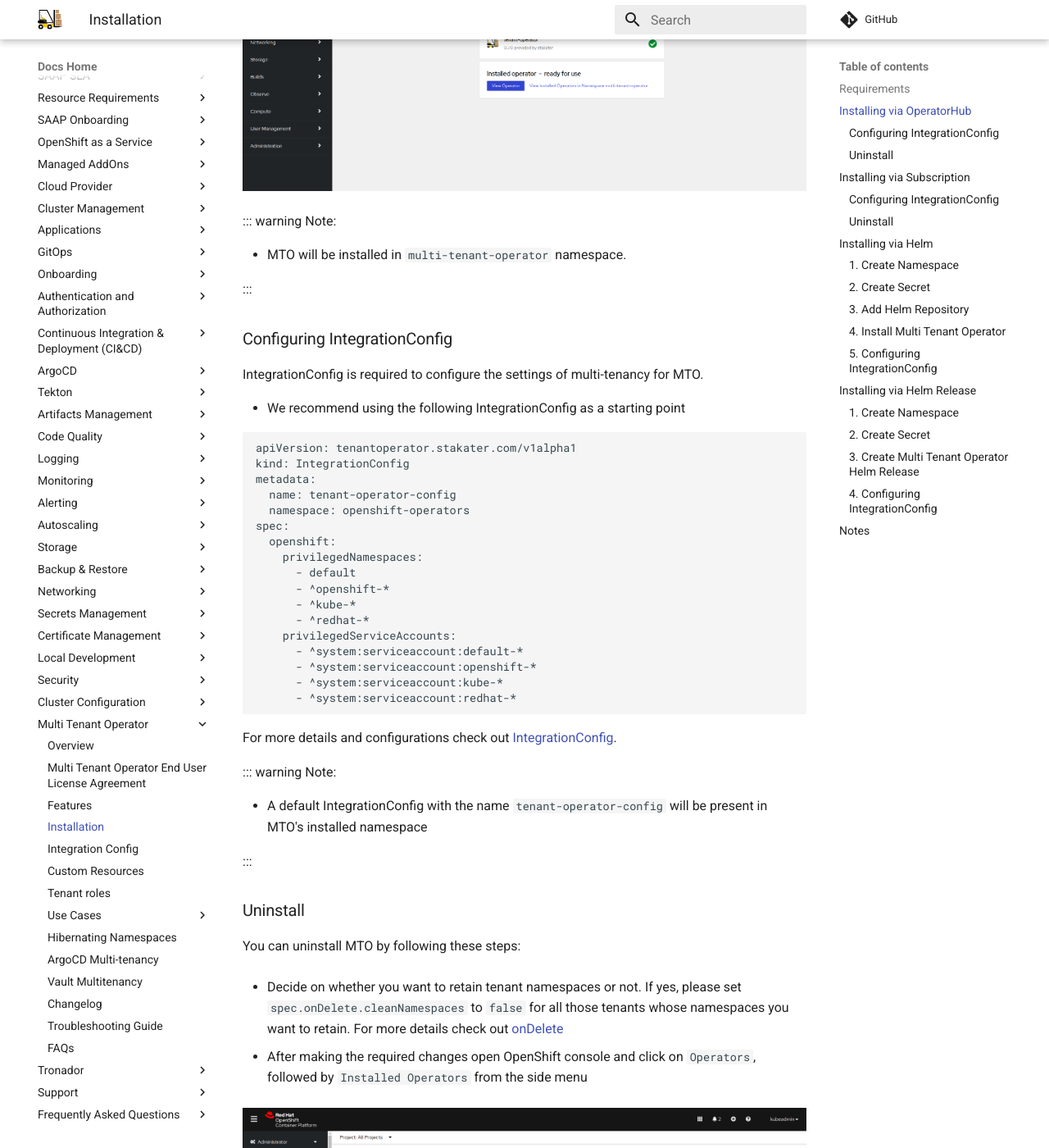
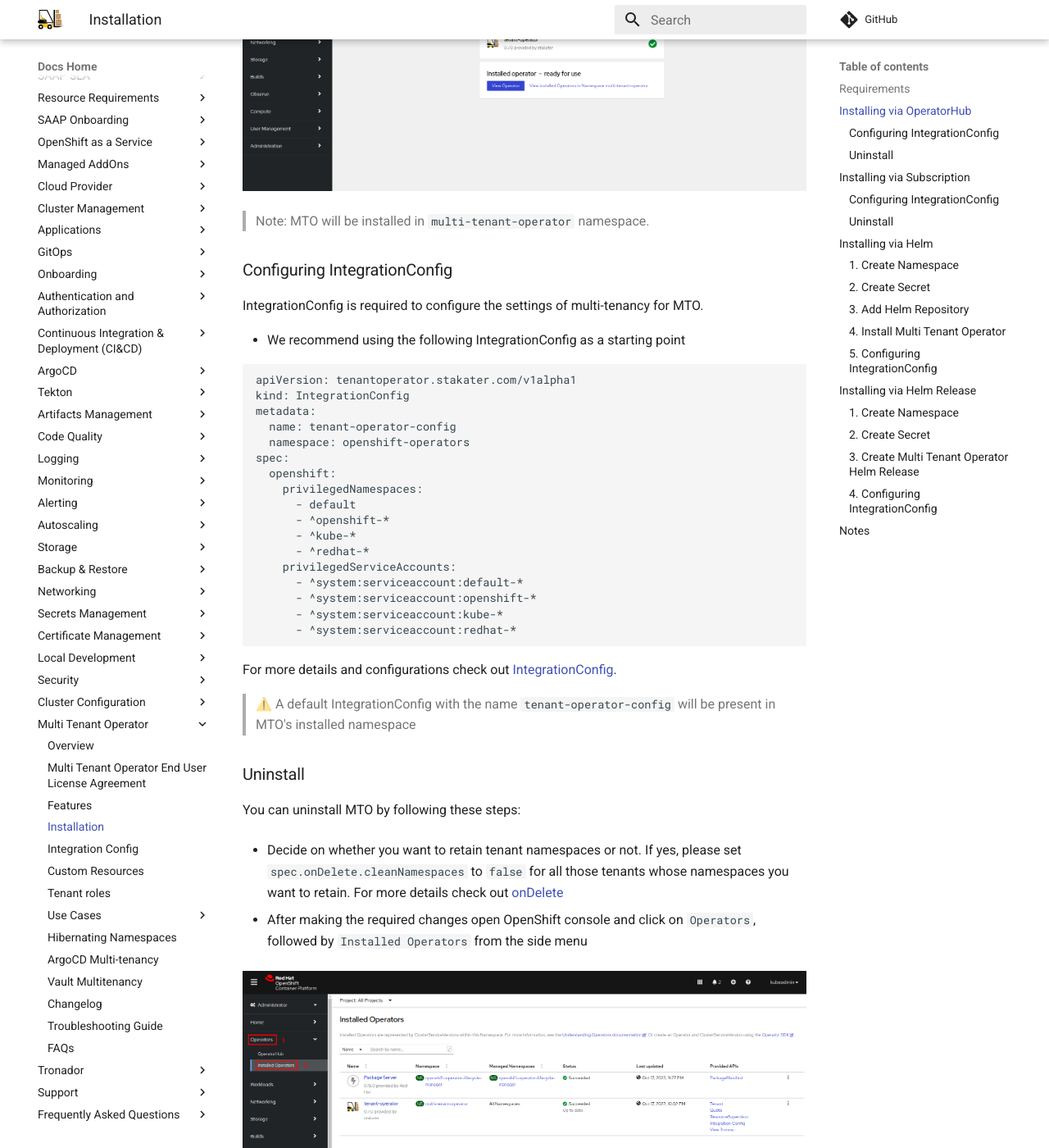
Before and after one commit to stakater/stakater-docs, an MkDocs documentation site: the page built from docs/content/sre/multi-tenant-operator/installation.md, in a window 1280 px wide and 1400 px high, scrolled down 2970 px. Shown: the whole window at 82% size. Built offline with MkDocs 1.6.1 and Material for MkDocs 9.7.7, drawn with Linux system fonts in a browser that asks for light colours; comment, search, counter and statistics services are not loaded; some of the changed text lies outside the part shown.

Commit message:
fixed note format

```diff
--- a/docs/content/sre/multi-tenant-operator/installation.md
+++ b/docs/content/sre/multi-tenant-operator/installation.md
@@ -42,11 +42,8 @@ This document contains instructions on installing and configuring Multi Tenant O
 
 ![image](./images/to_installed_successful.png)
 
-::: warning Note:
 
-* MTO will be installed in `multi-tenant-operator` namespace.
-
-:::
+> Note: MTO will be installed in `multi-tenant-operator` namespace.
 
 ### Configuring IntegrationConfig
 
@@ -76,11 +73,7 @@ spec:
 
 For more details and configurations check out [IntegrationConfig](./integration-config.md).
 
-::: warning Note:
-
-* A default IntegrationConfig with the name `tenant-operator-config` will be present in MTO's installed namespace
-
-:::
+> ⚠️ A default IntegrationConfig with the name `tenant-operator-config` will be present in MTO's installed namespace
 
 ### Uninstall
 
@@ -173,11 +166,7 @@ spec:
 
 For more details and configurations check out [IntegrationConfig](./integration-config.md).
 
-::: warning Note:
-
-* A default IntegrationConfig with the name `tenant-operator-config` will be present in MTO's installed namespace
-
-:::
+> ⚠️ A default IntegrationConfig with the name `tenant-operator-config` will be present in MTO's installed namespace
 
 ### Uninstall
 
```
Also changed, not shown: docs/content/sre/multi-tenant-operator/customresources.md (+1 -4 lines), docs/content/sre/multi-tenant-operator/integration-config.md (+2 -4 lines), docs/content/sre/multi-tenant-operator/tenant-roles.md (+1 -4 lines), docs/content/sre/multi-tenant-operator/usecases/namespace.md (+1 -4 lines), docs/content/sre/multi-tenant-operator/usecases/volume-limits.md (+2 -6 lines).
